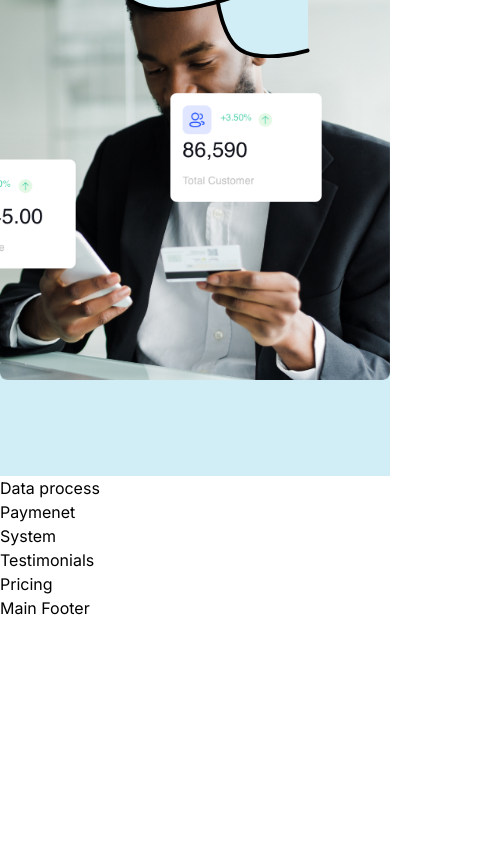
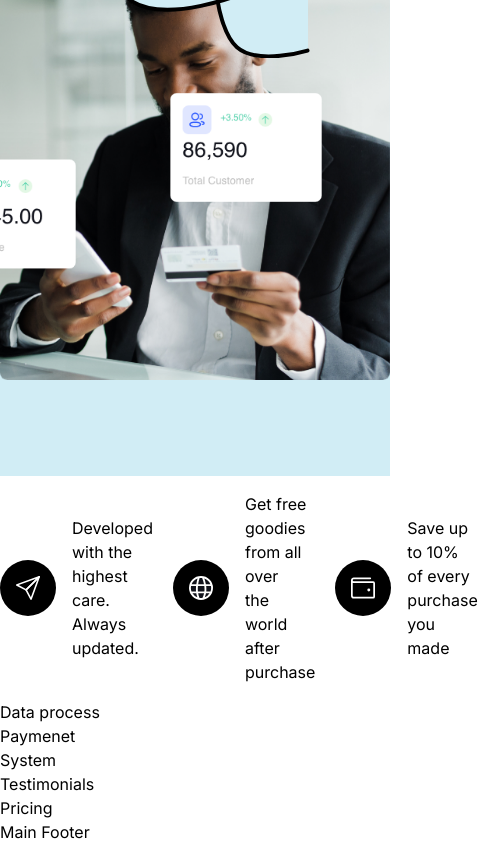
Before and after one commit to NdekoCode/vue-startup-landing-page, a Vue app: page / in a window 390 px wide. Shown: the part 992-1836 px from the top of the page, 478 px wide, since content can reach past the window. Before the commit the page ends 1612 px from the top, so only its background shows below. Built offline with nearby package versions, Linux system fonts and the light colour scheme.

Commit message:
style: add feature bloc and hero block responsive

```diff
--- a/src/components/HeaderMain.vue
+++ b/src/components/HeaderMain.vue
@@ -7,8 +7,10 @@ import { features, routeLinks } from '@/utilities/constants'
 const links = routeLinks
 </script>
 <template>
-  <header class="bg-[#d1edf5]">
-    <nav class="container py-4 flex-between-center">
+  <header>
+    <div class="bg-[#d1edf5]">
+      <div class="container">
+        <nav class="py-4 flex-between-center">
           <div class="gap-20 flex-center">
             <a href="#"><img class="w-12" :src="logo" alt="Logo" /></a>
             <ul class="gap-5 flex-y-center">
@@ -20,7 +22,7 @@ const links = routeLinks
           <a href="#" class="btn-primary">Start free trial</a>
         </nav>
         <!-- HERO SECTION -->
-    <section class="container grid grid-cols-2 py-24">
+        <section class="grid grid-cols-2 py-24">
           <div class="max-w-2xl col-span-2md:col-span-1">
             <h1 class="mb-8 text-5xl font-medium">
               Modern POS that makes running your business easier
@@ -28,7 +30,11 @@ const links = routeLinks
             <ul class="mb-8">
               <li class="mb-1 flex-y-center gap-x-2" v-for="(feat, index) of features" :key="index">
                 <span class="w-5 h-5 p-1 bg-white rounded-full flex-center">
-              <svg class="w-4 h-4" viewBox="0 0 132.292 105.833" xmlns="http://www.w3.org/2000/svg">
+                  <svg
+                    class="w-4 h-4"
+                    viewBox="0 0 132.292 105.833"
+                    xmlns="http://www.w3.org/2000/svg"
+                  >
                     <path
                       fill="#000"
                       stroke-linecap="round"
@@ -125,5 +131,91 @@ const links = routeLinks
             </div>
           </div>
         </section>
+      </div>
+    </div>
+    <!-- Features -->
+    <section class="py-4 bg-white">
+      <div class="container flex-between-center">
+        <ul class="w-full gap-5 justify-evenly flex-y-center">
+          <li class="gap-4 flex-center">
+            <button class="p-4 bg-black rounded-full flex-center">
+              <svg class="w-6 h-6" xmlns="http://www.w3.org/2000/svg" viewBox="0 0 29.999 30">
+                <g id="icon" transform="translate(0 0)">
+                  <path
+                    id="Vector"
+                    d="M12.6,18.364a.97.97,0,0,1-.452-.113L.515,12.091a.968.968,0,0,1,.121-1.764L28.7.059a.966.966,0,0,1,1.148.388.973.973,0,0,1-.131,1.205L13.289,18.08A.962.962,0,0,1,12.6,18.364ZM25.248,3.383,3.343,11.4l9.083,4.808Z"
+                    fill="#fff"
+                  />
+                  <path
+                    id="Vector-2"
+                    data-name="Vector"
+                    d="M7.128,30a.967.967,0,0,1-.855-.515L.113,17.849a.964.964,0,0,1,.171-1.138L16.711.284A.967.967,0,0,1,17.916.152.974.974,0,0,1,18.305,1.3L8.038,29.364A.969.969,0,0,1,7.195,30ZM14.981,4.752,2.158,17.574l4.809,9.083Z"
+                    transform="translate(11.637)"
+                    fill="#fff"
+                  />
+                </g>
+              </svg>
+            </button>
+            <p>
+              Developed with the highest care. <br />
+              Always updated.
+            </p>
+          </li>
+          <li class="gap-4 flex-center">
+            <button class="p-4 bg-black rounded-full flex-center">
+              <svg class="w-6 h-6" xmlns="http://www.w3.org/2000/svg" viewBox="0 0 30.2 30">
+                <g id="icon" transform="translate(0)">
+                  <path
+                    id="Vector"
+                    d="M12.745,25.266A13.072,13.072,0,0,1,11,25.148a22.382,22.382,0,0,1-1.824-5.821h7.444a19.9,19.9,0,0,1-2.183,5.827A13.409,13.409,0,0,1,12.745,25.266ZM8.117,24.4h0a12.847,12.847,0,0,1-6.173-5.076H6.777A26.455,26.455,0,0,0,8.116,24.4Zm9.362-.041v0a22.965,22.965,0,0,0,1.558-5.033h4.5a12.888,12.888,0,0,1-6.061,5.035Zm7.232-7.4h-5.33l.017-.212a31.65,31.65,0,0,0-.124-6.576h5.969a12.544,12.544,0,0,1,.242,2.455,12.4,12.4,0,0,1-.774,4.333Zm-7.715,0H8.867a36.86,36.86,0,0,1,.047-6.789h7.981a29.223,29.223,0,0,1,.1,6.788Zm-10.5,0H.773A12.42,12.42,0,0,1,0,12.632a12.547,12.547,0,0,1,.242-2.455h6.3a39.133,39.133,0,0,0-.047,6.788Zm18.023-9.15h-5.6a.169.169,0,0,0-.012-.053A42.5,42.5,0,0,0,16.942.7a12.739,12.739,0,0,1,7.573,7.111Zm-8,0H9.209a46.561,46.561,0,0,1,1.831-7.7A13.466,13.466,0,0,1,12.745,0a12.322,12.322,0,0,1,1.4.076,39.717,39.717,0,0,1,2.367,7.738Zm-9.7,0H.962A12.773,12.773,0,0,1,8.341.773,50.927,50.927,0,0,0,6.819,7.815Z"
+                    transform="translate(2.361 2.367)"
+                    fill="#12141d"
+                  />
+                  <path
+                    id="Vector-2"
+                    data-name="Vector"
+                    d="M15.1,30A15.062,15.062,0,0,1,4.427,25.608a14.922,14.922,0,0,1,0-21.216,15.172,15.172,0,0,1,21.352,0,14.93,14.93,0,0,1-.006,21.216A15.04,15.04,0,0,1,15.1,30Zm-3.553-8.305a22.121,22.121,0,0,0,1.818,5.82,13.2,13.2,0,0,0,1.741.118,13.557,13.557,0,0,0,1.694-.112,20.266,20.266,0,0,0,2.191-5.827Zm-7.243,0a12.843,12.843,0,0,0,6.18,5.077,26.127,26.127,0,0,1-1.34-5.077H4.3Zm17.1,0A23.128,23.128,0,0,1,19.84,26.73,12.846,12.846,0,0,0,25.9,21.694H21.4Zm.236-9.15a31.651,31.651,0,0,1,.124,6.576l-.018.212h5.331A12.4,12.4,0,0,0,27.845,15a12.565,12.565,0,0,0-.242-2.456Zm-10.36,0a36.851,36.851,0,0,0-.048,6.789h8.129a29.238,29.238,0,0,0-.1-6.789Zm-8.672,0a12.546,12.546,0,0,0,.531,6.789H8.849A38.539,38.539,0,0,1,8.9,12.544ZM19.309,3.07a42.724,42.724,0,0,1,1.959,7.06.166.166,0,0,1,.006.026.153.153,0,0,0,.006.027h5.6A12.742,12.742,0,0,0,19.309,3.07Zm-4.209-.7a12.491,12.491,0,0,0-1.705.112,45.469,45.469,0,0,0-1.831,7.7h7.308a39.469,39.469,0,0,0-2.367-7.739A13.8,13.8,0,0,0,15.1,2.367Zm-4.4.773a12.77,12.77,0,0,0-7.379,7.042H9.179A51.063,51.063,0,0,1,10.7,3.14Z"
+                    fill="#fff"
+                  />
+                </g>
+              </svg>
+            </button>
+            <p>
+              Get free goodies from all over <br />
+              the world after purchase
+            </p>
+          </li>
+          <li class="gap-4 flex-center">
+            <button class="p-4 bg-black rounded-full flex-center">
+              <svg class="w-6 h-6" xmlns="http://www.w3.org/2000/svg" viewBox="0 0 34.7 30.5">
+                <g id="icon" transform="translate(1.25 1.25)">
+                  <path
+                    id="Vector"
+                    d="M0,2.8V25.2A2.8,2.8,0,0,0,2.8,28h28a1.4,1.4,0,0,0,1.4-1.4V7a1.4,1.4,0,0,0-1.4-1.4H2.8A2.8,2.8,0,1,1,2.8,0H26.6"
+                    fill="none"
+                    stroke="#fff"
+                    stroke-linecap="round"
+                    stroke-linejoin="round"
+                    stroke-width="2.5"
+                    stroke-dasharray="0 0"
+                  />
+                  <path
+                    id="Vector-2"
+                    data-name="Vector"
+                    d="M2.1,4.2A2.1,2.1,0,1,1,4.2,2.1,2.1,2.1,0,0,1,2.1,4.2Z"
+                    transform="translate(22.4 14.699)"
+                    fill="#fff"
+                  />
+                </g>
+              </svg>
+            </button>
+            <p>
+              Save up to 10% of every <br />
+              purchase you made
+            </p>
+          </li>
+        </ul>
+      </div>
+    </section>
   </header>
 </template>
```
Also changed, not shown: src/assets/images/decorator.svg (deleted). Lines whose indentation alone changed are shown as unchanged.
